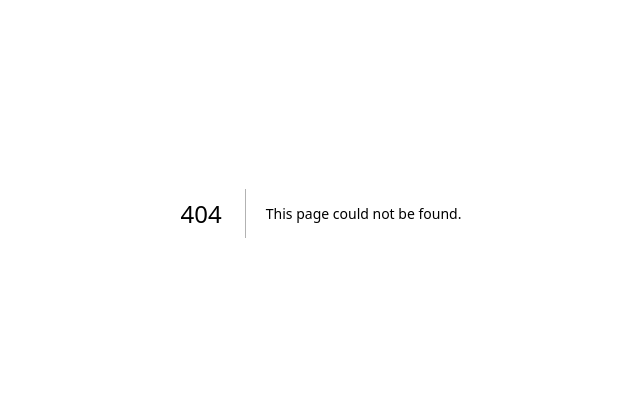
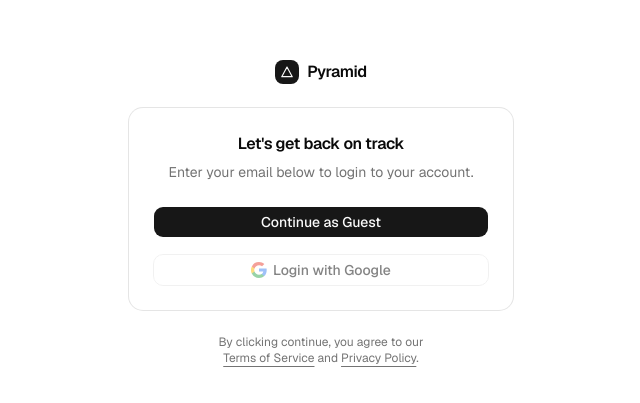
Before and after one commit to Rohit-Gahlawat/AbleSpace, a Next.js app in the folder apps/web/: page /login in a window 1280 px wide. Before the commit this address had no page. Shown: the part 187-590 px from the top of the page, without its empty margins (319-959 px from the left). Built offline with nearby package versions, Linux system fonts and the light colour scheme; no server answers.

Commit message:
feat(web): add login page with guest sign in

```diff
--- /dev/null
+++ b/apps/web/src/app/(auth)/login/page.tsx
@@ -0,0 +1,80 @@
+"use client";
+
+import { useRouter } from "next/navigation";
+import { useState } from "react";
+import { toast } from "sonner";
+
+import { BrandLockup } from "@/components/brand";
+import { GoogleMark } from "@/components/google-mark";
+import { Button } from "@/components/ui/button";
+import { Card } from "@/components/ui/card";
+import { api, setToken } from "@/lib/api";
+import type { Session } from "@/lib/types";
+
+export default function LoginPage() {
+  const router = useRouter();
+  const [isSigningIn, setIsSigningIn] = useState(false);
+
+  async function continueAsGuest() {
+    setIsSigningIn(true);
+    try {
+      const session = await api<Session>("/auth/guest", { method: "POST" });
+      setToken(session.token);
+      router.push("/tasks");
+    } catch (error) {
+      setIsSigningIn(false);
+      toast.error(
+        error instanceof Error ? error.message : "Could not start a guest session",
+      );
+    }
+  }
+
+  return (
+    <main className="flex flex-1 flex-col items-center justify-center gap-6 p-10">
+      <BrandLockup />
+
+      <Card className="ring-border w-full max-w-96 gap-6 p-6 text-center">
+        <div className="grid gap-1.5">
+          <h1 className="text-base leading-6 font-semibold tracking-tight">
+            Let&apos;s get back on track
+          </h1>
+          <p className="text-muted-foreground text-sm leading-5">
+            Enter your email below to login to your account.
+          </p>
+        </div>
+
+        <div className="grid gap-4">
+          <Button
+            className="w-full"
+            onClick={continueAsGuest}
+            disabled={isSigningIn}
+          >
+            {isSigningIn ? "Setting up your workspace…" : "Continue as Guest"}
+          </Button>
+
+          <Button
+            variant="outline"
+            className="w-full"
+            disabled
+            title="Google sign-in is not part of this assessment"
+          >
+            <GoogleMark />
+            Login with Google
+          </Button>
+        </div>
+      </Card>
+
+      <p className="text-muted-foreground max-w-64 text-center text-xs text-balance">
+        By clicking continue, you agree to our{" "}
+        <a className="underline underline-offset-4" href="#">
+          Terms of Service
+        </a>{" "}
+        and{" "}
+        <a className="underline underline-offset-4" href="#">
+          Privacy Policy
+        </a>
+        .
+      </p>
+    </main>
+  );
+}
--- /dev/null
+++ b/apps/web/src/components/brand.tsx
@@ -0,0 +1,36 @@
+import { cn } from "@/lib/utils";
+
+export function BrandMark({ className }: { className?: string }) {
+  return (
+    <span
+      className={cn(
+        "bg-primary text-primary-foreground flex size-6 items-center justify-center rounded-md",
+        className,
+      )}
+      aria-hidden
+    >
+      <svg
+        viewBox="0 0 24 24"
+        fill="none"
+        className="size-3.5"
+        xmlns="http://www.w3.org/2000/svg"
+      >
+        <path
+          d="M12 3.5 21 20H3l9-16.5Z"
+          stroke="currentColor"
+          strokeWidth="2"
+          strokeLinejoin="round"
+        />
+      </svg>
+    </span>
+  );
+}
+
+export function BrandLockup({ className }: { className?: string }) {
+  return (
+    <div className={cn("flex items-center gap-2", className)}>
+      <BrandMark />
+      <span className="text-base font-semibold tracking-tight">Pyramid</span>
+    </div>
+  );
+}
--- /dev/null
+++ b/apps/web/src/components/google-mark.tsx
@@ -0,0 +1,22 @@
+export function GoogleMark({ className }: { className?: string }) {
+  return (
+    <svg viewBox="0 0 24 24" className={className} aria-hidden>
+      <path
+        fill="#4285F4"
+        d="M23.52 12.27c0-.82-.07-1.6-.21-2.36H12v4.47h6.46a5.52 5.52 0 0 1-2.4 3.62v3h3.88c2.27-2.09 3.58-5.17 3.58-8.73Z"
+      />
+      <path
+        fill="#34A853"
+        d="M12 24c3.24 0 5.96-1.08 7.94-2.91l-3.88-3.01c-1.08.72-2.45 1.16-4.06 1.16-3.13 0-5.78-2.11-6.73-4.96H1.26v3.09A12 12 0 0 0 12 24Z"
+      />
+      <path
+        fill="#FBBC05"
+        d="M5.27 14.28a7.2 7.2 0 0 1 0-4.56V6.63H1.26a12 12 0 0 0 0 10.74l4.01-3.09Z"
+      />
+      <path
+        fill="#EA4335"
+        d="M12 4.75c1.77 0 3.35.61 4.6 1.8l3.44-3.44C17.95 1.18 15.24 0 12 0A12 12 0 0 0 1.26 6.63l4.01 3.09C6.22 6.87 8.87 4.75 12 4.75Z"
+      />
+    </svg>
+  );
+}
--- /dev/null
+++ b/apps/web/src/lib/api.ts
@@ -0,0 +1,61 @@
+const API_URL = process.env.NEXT_PUBLIC_API_URL ?? "http://localhost:4000/api";
+
+const TOKEN_STORAGE_KEY = "pyramid.session";
+
+export class ApiError extends Error {
+  constructor(
+    message: string,
+    readonly status: number,
+  ) {
+    super(message);
+    this.name = "ApiError";
+  }
+}
+
+export function getToken() {
+  if (typeof window === "undefined") return null;
+  return window.localStorage.getItem(TOKEN_STORAGE_KEY);
+}
+
+export function setToken(token: string) {
+  window.localStorage.setItem(TOKEN_STORAGE_KEY, token);
+}
+
+export function clearToken() {
+  window.localStorage.removeItem(TOKEN_STORAGE_KEY);
+}
+
+export async function api<T>(path: string, init: RequestInit = {}): Promise<T> {
+  const token = getToken();
+
+  const response = await fetch(`${API_URL}${path}`, {
+    ...init,
+    credentials: "include",
+    headers: {
+      "Content-Type": "application/json",
+      ...(token ? { Authorization: `Bearer ${token}` } : {}),
+      ...init.headers,
+    },
+  });
+
+  if (!response.ok) {
+    const message = await readErrorMessage(response);
+    throw new ApiError(message, response.status);
+  }
+
+  if (response.status === 204) {
+    return undefined as T;
+  }
+
+  return (await response.json()) as T;
+}
+
+async function readErrorMessage(response: Response) {
+  try {
+    const body = (await response.json()) as { message?: string | string[] };
+    if (Array.isArray(body.message)) return body.message.join(", ");
+    if (body.message) return body.message;
+  } catch {
+  }
+  return `Request failed with status ${response.status}`;
+}
--- /dev/null
+++ b/apps/web/src/lib/types.ts
@@ -0,0 +1,113 @@
+export const TASK_STATUSES = [
+  "BACKLOG",
+  "TODO",
+  "DOING",
+  "COMPLETED",
+  "ON_HOLD",
+] as const;
+export type TaskStatus = (typeof TASK_STATUSES)[number];
+
+export const PRIORITIES = [
+  "NO_PRIORITY",
+  "URGENT",
+  "HIGH",
+  "MEDIUM",
+  "LOW",
+] as const;
+export type Priority = (typeof PRIORITIES)[number];
+
+export const BOARD_COLUMNS: { status: TaskStatus; label: string }[] = [
+  { status: "TODO", label: "To Do" },
+  { status: "DOING", label: "Doing" },
+  { status: "COMPLETED", label: "Completed" },
+  { status: "ON_HOLD", label: "On Hold" },
+];
+
+export const STATUS_LABEL: Record<TaskStatus, string> = {
+  BACKLOG: "Backlog",
+  TODO: "To Do",
+  DOING: "Doing",
+  COMPLETED: "Completed",
+  ON_HOLD: "On Hold",
+};
+
+export const PRIORITY_LABEL: Record<Priority, string> = {
+  NO_PRIORITY: "No Priority",
+  URGENT: "Urgent",
+  HIGH: "High",
+  MEDIUM: "Medium",
+  LOW: "Low",
+};
+
+export type User = {
+  id: string;
+  email: string;
+  name: string;
+  username: string;
+  title: string | null;
+  avatarUrl: string | null;
+  isGuest: boolean;
+};
+
+export type Workspace = {
+  id: string;
+  name: string;
+  slug: string;
+};
+
+export type Label = {
+  id: string;
+  name: string;
+  color: string;
+};
+
+export type Project = {
+  id: string;
+  name: string;
+  description: string | null;
+  priority: Priority;
+  dueDate: string | null;
+  lead: User | null;
+  position: number;
+};
+
+export type Task = {
+  id: string;
+  title: string;
+  description: string | null;
+  status: TaskStatus;
+  priority: Priority;
+  dueDate: string | null;
+  startDate: string | null;
+  position: number;
+  projectId: string | null;
+  parentId: string | null;
+  project: Pick<Project, "id" | "name"> | null;
+  reporter: User | null;
+  assignees: User[];
+  labels: Label[];
+  subtaskCount?: number;
+};
+
+export type Comment = {
+  id: string;
+  body: string;
+  createdAt: string;
+  author: User;
+  replies: Comment[];
+};
+
+export type Activity = {
+  id: string;
+  field: string;
+  fromValue: string | null;
+  toValue: string | null;
+  createdAt: string;
+  actor: User | null;
+};
+
+export type Session = {
+  user: User;
+  workspace: Workspace;
+  token: string;
+};
```
